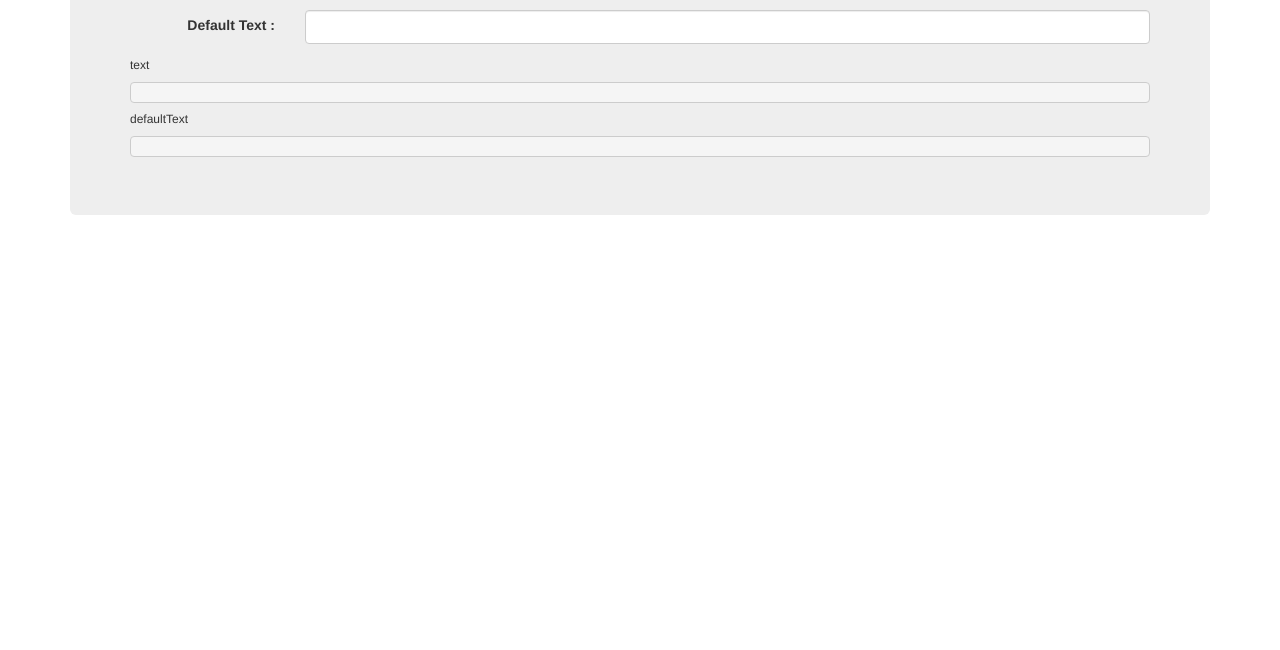
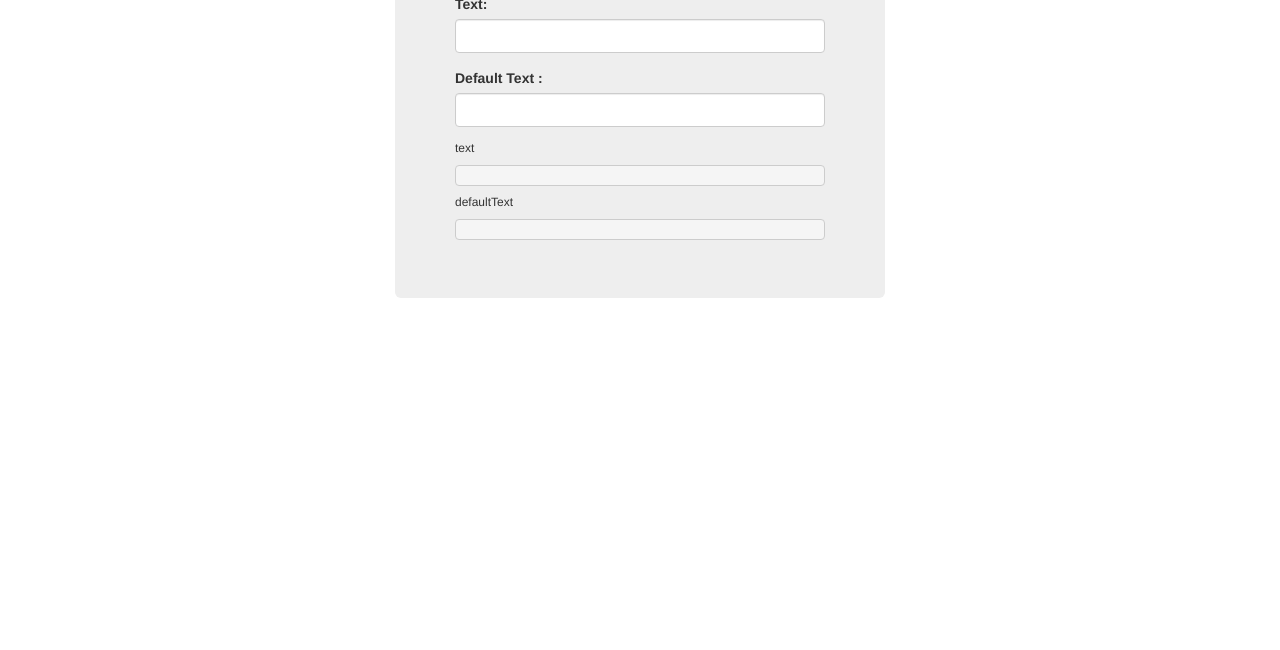
Before and after one commit to Treeweb/angular-tree-default-model, a website: page demo/index.html in a window 1280 px wide. Shown: the part 150-800 px from the top of the page. Drawn offline with nearby package versions, Linux system fonts and the light colour scheme; some packages are replaced by stand-ins of ours; a script that the page names is missing.

Commit message:
style demo [skip ci] , repository url taken from bower.json when build control

```diff
--- a/bower.json
+++ b/bower.json
@@ -7,7 +7,7 @@
   "license":"WTFPL",
   "repository": {
     "type": "git",
-    "url": "https://github.com/Treeweb/angular-tree-default-model"
+    "url": "https://github.com/Treeweb/angular-tree-default-model.git"
   },
   "dependencies": {
     "angular": "~1.2.3",
--- a/demo/index.html
+++ b/demo/index.html
@@ -28,15 +28,15 @@
     </script>
 
 
-    <div class="container">
+    <div class="container" style="max-width:520px">
             <div class="jumbotron">
 
                 <h2>Angular Tree Default Model Directive</h2>
 
-            <form name="myForm" class="form-horizontal">
+                <form name="myForm">
                     <div class="form-group">
-                    <label class="col-sm-2 control-label" for="text">Text:</label>
-                    <div class="col-sm-10">
+                        <label class="control-label" for="text">Text:</label>
+                        <div>
                             <input name="text"
                                    id="text"
                                    type="text"
@@ -46,8 +46,8 @@
                         </div>
                     </div>
                     <div class="form-group">
-                    <label class="col-sm-2 control-label" for="defaultText" >Default Text :</label>
-                    <div class="col-sm-10">
+                        <label class="control-label" for="defaultText" >Default Text :</label>
+                        <div>
                             <input name="defaultText"
                                    id="defaultText"
                                    type="text"
```
Also changed, not shown: Gruntfile.js (+5 -4 lines). Lines whose indentation alone changed are shown as unchanged.
